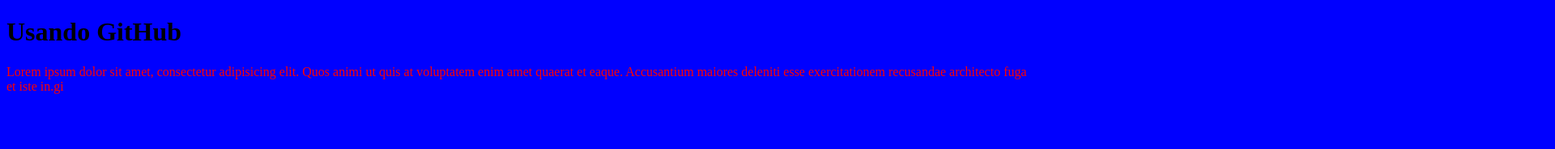
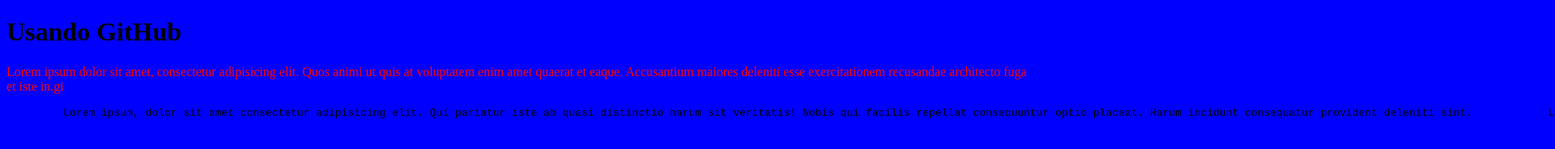
Before and after one commit to lucianomarinrodriguez/clase-15, a plain HTML site: page index.html in a window 1280 px wide. Shown: the top 184 px of the page at 81% size, 1920 px wide, since content can reach past the window. Drawn offline with Linux system fonts and the light colour scheme.

Commit message:
agregue el pre

```diff
--- a/index.html
+++ b/index.html
@@ -10,5 +10,6 @@
 <body>
     <h1>Usando GitHub</h1>
     <p>Lorem ipsum dolor sit amet, consectetur adipisicing elit. Quos animi ut quis at voluptatem enim amet quaerat et eaque. Accusantium maiores deleniti esse exercitationem recusandae architecto fuga et iste in.gi</p>
+    <pre>         Lorem ipsum, dolor sit amet consectetur adipisicing elit. Qui pariatur iste ab quasi distinctio harum sit veritatis! Nobis qui facilis repellat consequuntur optio placeat. Harum incidunt consequatur provident deleniti sint.            Lorem ipsum dolor sit amet consectetur adipisicing elit. Dolorem facere odit, ea deleniti optio tempora, illo suscipit culpa possimus numquam repellendus nesciunt et. Eum molestias cum in voluptas voluptatum ducimus!</pre>
 </body>
 </html>
```
